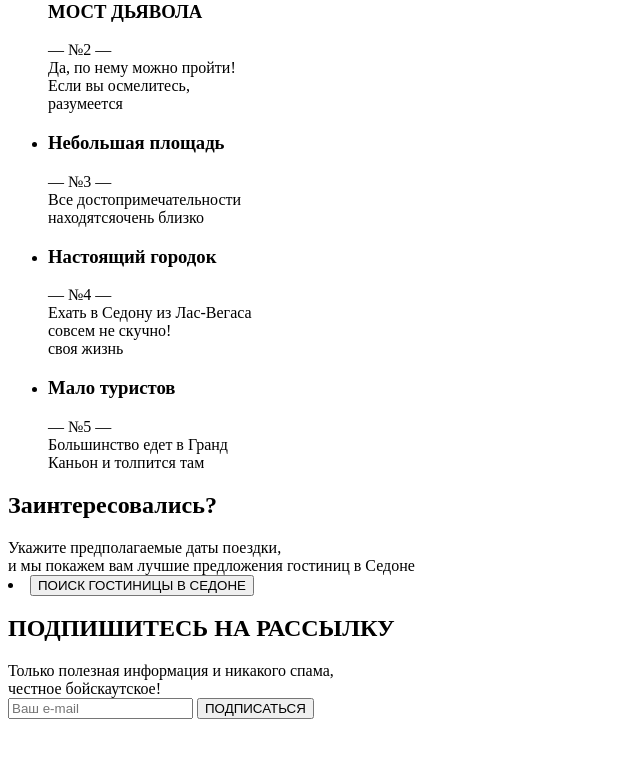
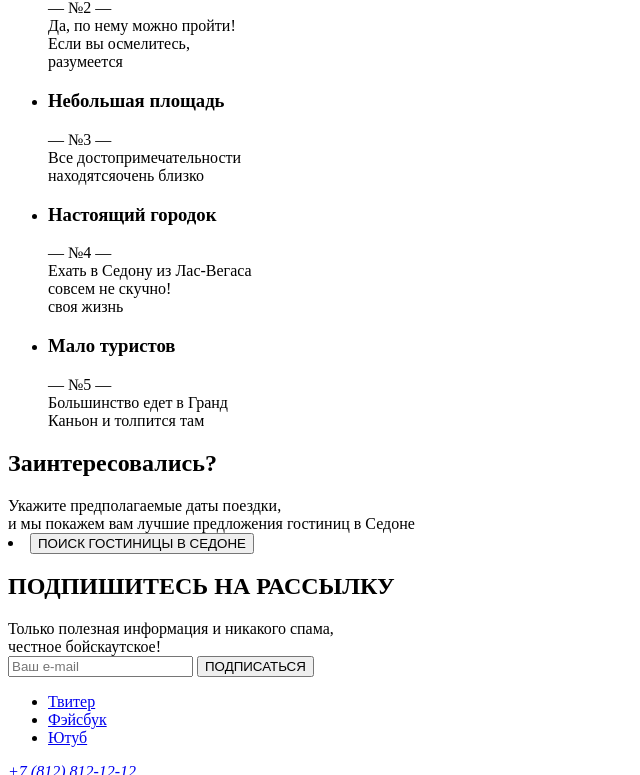
Before and after one commit to htmlacademy-htmlcss/2021827-sedona-33, a plain HTML site: page index.html in a window 1280 px wide. Shown: the part 1209-1984 px from the top of the page, without its empty margins (0-640 px from the left). Before the commit the page ends 1936 px from the top, so only its background shows below. Drawn offline with Linux system fonts and the light colour scheme.

Commit message:
Добавляет footer

```diff
--- a/index.html
+++ b/index.html
@@ -5,10 +5,6 @@
     <title>HTML Academy: Седона</title>
   </head>
   <body>
-
-    <p>Репозиторий создан для обучения на профессиональном онлайн‑курсе «<a href="https://htmlacademy.ru/intensive/htmlcss">HTML и CSS. Профессиональная вёрстка сайтов</a>».</p>
-
-
   <header class="page-header">
     <img class="header-logo" src="" alt=Логотип>
   <nav class="navigation">
@@ -162,5 +158,29 @@
     </form>
  </section>
   </main>
+
+  <footer class="page-footer">
+<ul class="fotter-social-list">
+  <li class="footer-social-item">
+    <a class="button" href="#">
+      <span class="visually-hidden">Твитер</span>
+    </a>
+  </li>
+
+  <li class="footer-social-item">
+    <a class="button" href="#">
+      <span class="visually-hidden">Фэйсбук</span>
+    </a>
+  </li>
+  <li class="footer-social-item">
+    <a class="button" href="#">
+      <span class="visually-hidden">Ютуб</span>
+    </a>
+</ul>
+<address class="contacts-number">
+  <a class="contact-phone" href="84956660266">+7 (812) 812-12-12</a>
+</address>
+<img class="footer-logo" src="" alt=".Html Academy.">
+  </footer>
 </body>
 </html>
```
